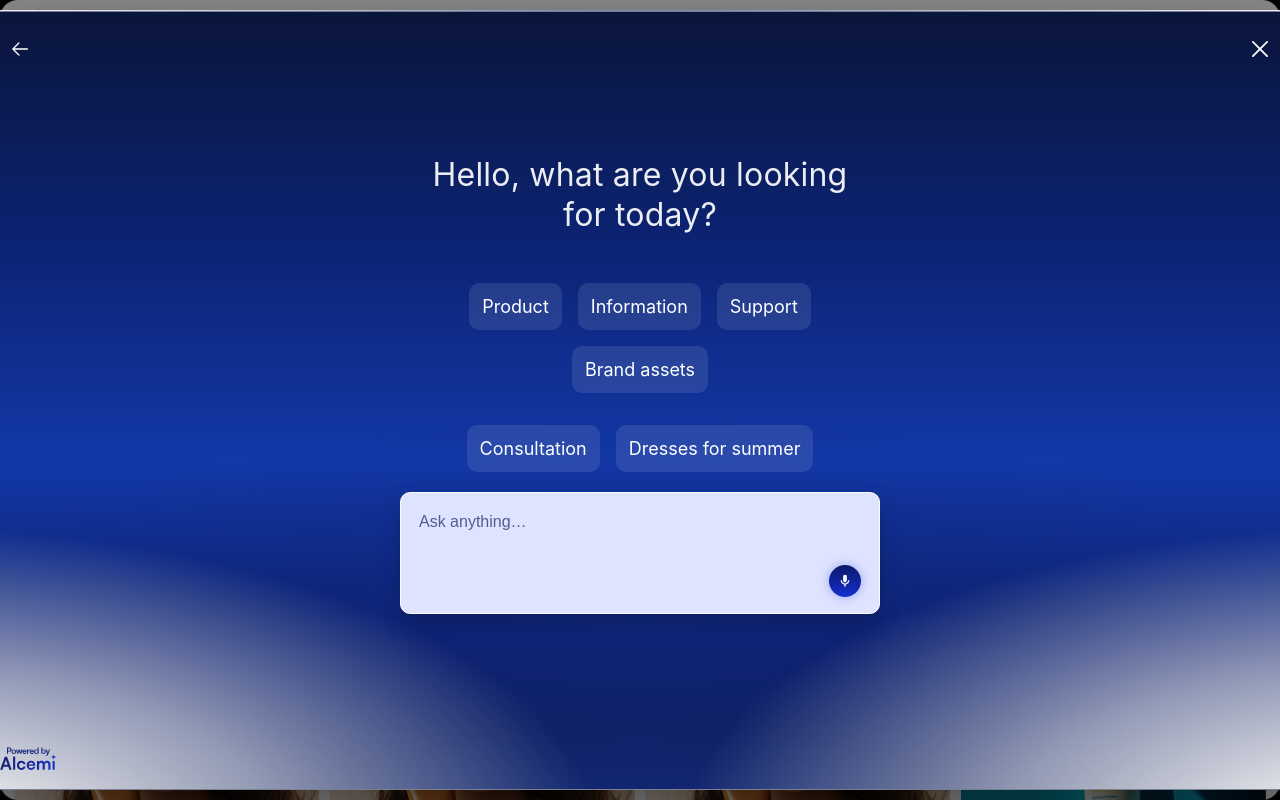
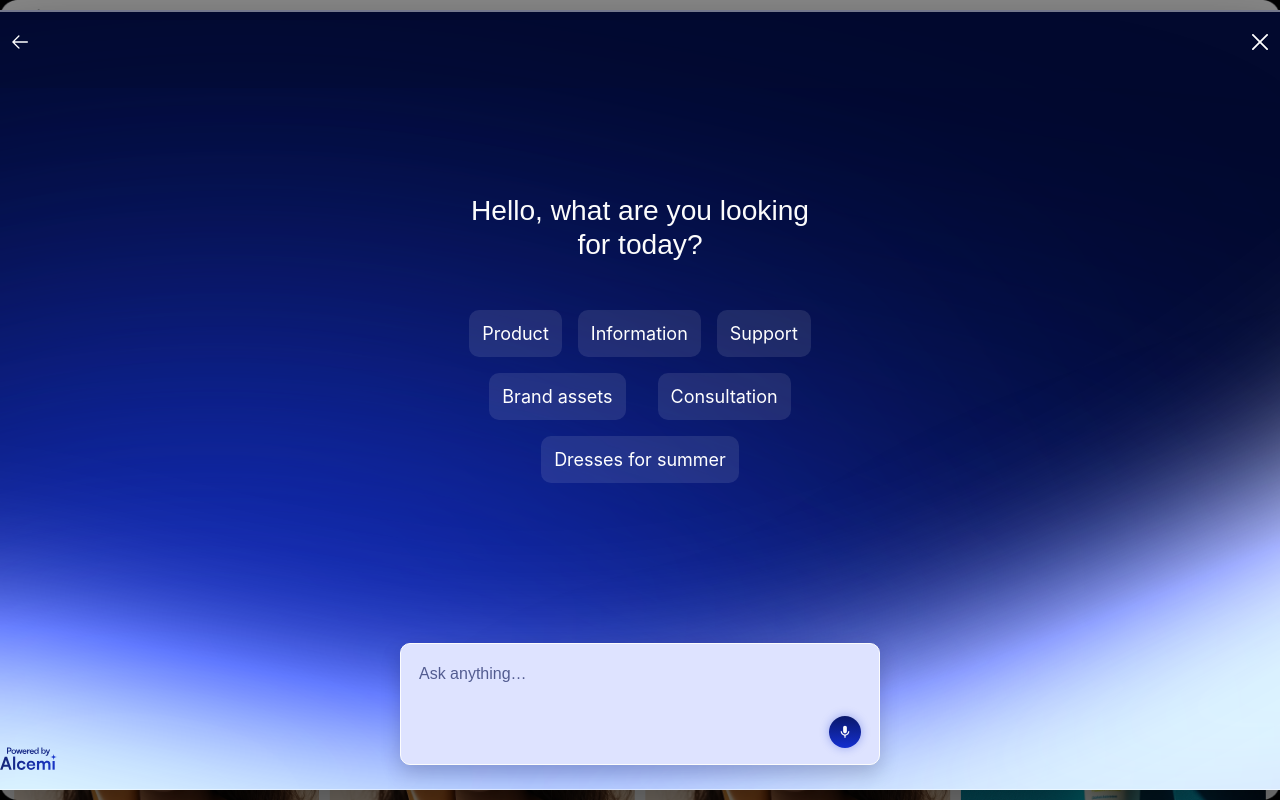
Before and after one commit to Arsenas/alcemi-ai-uzduotis, a React (Vite) app in the folder frontend/: page / in a window 1280 px wide. Both pictures are taken after a click on the button "AI powered search". Built offline with nearby package versions, Linux system fonts and the light colour scheme; a web font is replaced by a local one.

Commit message:
sutvarkyti chip states ir daugiau css tvarkymo

```diff
--- a/frontend/src/app/Chips.tsx
+++ b/frontend/src/app/Chips.tsx
@@ -1,17 +1,24 @@
+import { Fragment } from "react";
+
 type Props = { items: string[]; onPick: (val: string) => void };
 
 export default function Chips({ items, onPick }: Props) {
   return (
     <div className="suggestions" role="list">
       {items.map((label, i) => (
-        <>
-          <button key={label} className="chip" role="listitem" type="button" onClick={() => onPick(label)}>
+        <Fragment key={label}>
+          <button
+            className="chip"
+            role="listitem"
+            type="button"
+            onClick={() => onPick(label)}
+            onPointerDown={(e) => e.currentTarget.focus()} // <-- suteikia fokusą paspaudus
+          >
             {label}
           </button>
 
-          {/* įterpiam break po 4-o elemento */}
           {i === 3 && <span className="chips-break" aria-hidden />}
-        </>
+        </Fragment>
       ))}
     </div>
   );
--- a/frontend/src/styles/modal.css
+++ b/frontend/src/styles/modal.css
@@ -58,32 +58,11 @@
   box-shadow: inset 0 1px 0 rgba(255, 255, 255, 0.45), 0 30px 80px rgba(0, 0, 0, 0.45);
   display: flex;
   overflow: hidden;
-
-  /* Wave gradient: kairė/dešinė aukščiau, centras žemiau */
-  background:
-    /* white lobes left/right (aukščiau) */ radial-gradient(
-      120% 90% at -5% 105%,
-      #ffffff 0%,
-      rgba(255, 255, 255, 0.85) 10%,
-      rgba(255, 255, 255, 0.55) 24%,
-      rgba(255, 255, 255, 0) 46%
-    ),
-    radial-gradient(
-      120% 90% at 105% 105%,
-      #ffffff 0%,
-      rgba(255, 255, 255, 0.85) 10%,
-      rgba(255, 255, 255, 0.55) 24%,
-      rgba(255, 255, 255, 0) 46%
-    ),
-    /* blue halo (žemiau centre – sudaro „įlinkį“) */
-      radial-gradient(
-        140% 120% at 50% 118%,
-        rgba(46, 92, 255, 0.6) 0%,
-        rgba(22, 51, 156, 0.36) 28%,
-        rgba(13, 31, 106, 0.16) 48%,
-        rgba(8, 18, 54, 0) 64%
-      ),
-    /* deep blue base */ linear-gradient(180deg, #0a153a 0%, #0c2270 28%, #1238a8 58%, #0d1f6a 82%, #081236 100%);
+  background-color: #02092e;
+  background-image: url("/img/background-gradient-mobile.svg");
+  background-repeat: no-repeat;
+  background-position: center;
+  background-size: cover;
 }
 
 @media (min-width: 1024px) {
@@ -91,28 +70,11 @@
     width: var(--modal-w-desktop);
     height: var(--modal-h-desktop);
     border-radius: 28px;
-    background: radial-gradient(
-        120% 90% at -6% 106%,
-        #ffffff 0%,
-        rgba(255, 255, 255, 0.85) 10%,
-        rgba(255, 255, 255, 0.55) 24%,
-        rgba(255, 255, 255, 0) 44%
-      ),
-      radial-gradient(
-        120% 90% at 106% 106%,
-        #ffffff 0%,
-        rgba(255, 255, 255, 0.85) 10%,
-        rgba(255, 255, 255, 0.55) 24%,
-        rgba(255, 255, 255, 0) 44%
-      ),
-      radial-gradient(
-        130% 110% at 50% 120%,
-        rgba(46, 92, 255, 0.56) 0%,
-        rgba(22, 51, 156, 0.34) 26%,
-        rgba(13, 31, 106, 0.16) 46%,
-        rgba(8, 18, 54, 0) 62%
-      ),
-      linear-gradient(180deg, #0a153a 0%, #0c2270 28%, #1238a8 58%, #0d1f6a 82%, #081236 100%);
+    background-color: #02092e; /* saugai – bazė po SVG */
+    background-image: url("/img/background-gradient-desktop.svg");
+    background-repeat: no-repeat;
+    background-position: center;
+    background-size: cover;
   }
 }
 
@@ -132,7 +94,7 @@
 .modal-col {
   width: 480px; /* Figma: Fixed 480 */
   max-width: calc(100vw - 64px);
-  margin: 86px auto 0; /* Figma: turinio blokas žemiau nav ~86px */
+  margin: 140px auto 0; /* Figma: turinio blokas žemiau nav ~86px */
   display: flex;
   flex-direction: column;
   align-items: stretch;
@@ -222,13 +184,14 @@
 
 /* TITLE – po NAV */
 .modal-title {
-  margin: 0; /* tarpus kontroliuoja .modal-col gap */
+  margin: 0; /* tarpus valdo .modal-col gap */
   text-align: center;
-  font-weight: 400; /* jei Figmoj 400 – pakeisk */
-  font-size: clamp(22px, 2.6vw, 32px);
-  line-height: 1.25;
-  letter-spacing: 0.2px;
-  color: rgba(255, 255, 255, 0.92);
+  font-family: "Satoshi", sans-serif;
+  font-weight: 400; /* Regular */
+  font-size: clamp(24px, 2.2vw, 32px); /* max ≈ 32px kaip Figma H1 */
+  line-height: 1.2; /* 120% */
+  letter-spacing: 0; /* 0% */
+  color: #fcfcfc; /* text/inverted */
 }
 
 /* Content area (grid) */
@@ -251,13 +214,6 @@
   margin: 0 auto;
 }
 
-/* "Break" po 4-o chip'o: pilna eilutė -> 5–6 krenta žemyn ir centruojasi */
-.chips-break {
-  flex-basis: 100%;
-  height: 0;
-  padding: 0;
-  margin: 0;
-}
 /* DEFAULT */
 .chip {
   display: inline-flex;
@@ -292,6 +248,15 @@
   transform: translateY(0); /* jokių pasislinkimų */
 }
 
+/* po .chip:active bloko */
+.chip:focus,
+.chip:focus-visible {
+  outline: none;
+  box-shadow: 0 0 0 2px #ffffff, 0 0 0 6px #3654ff; /* tas pats žiedas */
+  background: rgba(255, 255, 255, 0.2);
+  border-color: transparent;
+}
+
 /* FOCUS (keyboard) – dvigubas žiedas: baltas + mėlynas #3654FF) */
 .chip:focus-visible {
   outline: none;
@@ -312,6 +277,7 @@
   align-items: end;
   gap: 12px;
   padding: 16px;
+  margin-top: 140px;
   border-radius: 10px;
   background: #dee3ff;
   border: 1px solid #fcfcfc;
@@ -337,17 +303,20 @@
   font-family: "Satoshi", sans-serif;
   font-weight: 400;
   font-size: 16px;
-  line-height: 1.35;
-  color: #444e85;
+  line-height: 1.5; /* 150% kaip Figma */
+  color: #444e85; /* tuščio lauko (placeholder) bazė */
 }
 
-.input-field:focus {
-  color: #0a1444;
+./* Užpildyta ARBA fokusas -> text/default */
+.input-field:focus,
+.input-field:not(:placeholder-shown) {
+  color: #0a1444; /* text/default */
 }
 
+/* Placeholder spalva */
 .input-field::placeholder {
-  color: #444e85;
-  opacity: 0.9;
+  color: #444e85; /* text/secondary */
+  opacity: 0.9; /* jei nori 100% – pakeisk į 1 */
 }
 
 /* Mygtukas su SVG */
```
